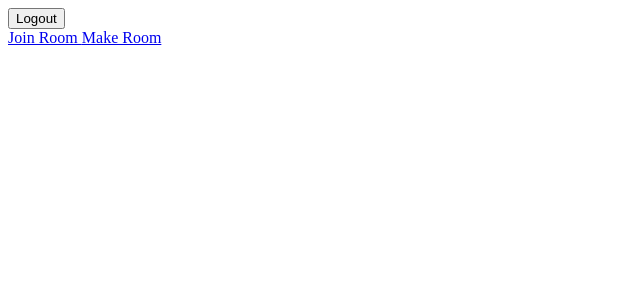
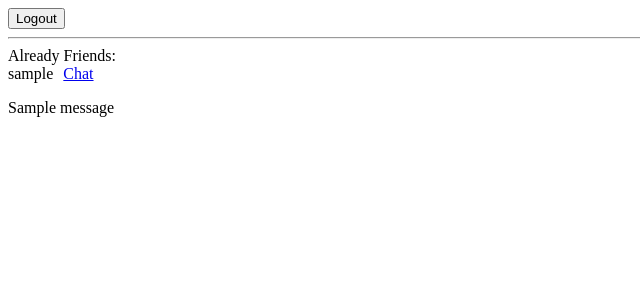
Before and after one commit to Rencell/Websocket-Chat, a Django app: page /chat/ in a window 1280 px wide. Shown: the top 300 px of the page, without its empty margins (0-640 px from the left). Run offline with Django 5.2, Linux system fonts and the light colour scheme; a user stored in the database is signed in; tables that the repository leaves empty hold one stand-in row (values such as "Sample post"); one stand-in notice (Sample message) is shown; some libraries are stand-ins or nearby versions.

Commit message:
Add friend, chat privately

```diff
--- a/chat_project/core/admin.py
+++ b/chat_project/core/admin.py
@@ -1,4 +1,2 @@
 from django.contrib import admin
 from core import models
-
-admin.site.register(models.Room)
--- a/chat_project/core/apps.py
+++ b/chat_project/core/apps.py
@@ -4,3 +4,6 @@ from django.apps import AppConfig
 class CoreConfig(AppConfig):
     default_auto_field = 'django.db.models.BigAutoField'
     name = 'core'
+
+    def ready(self):
+        from . import sender
--- a/chat_project/core/routing.py
+++ b/chat_project/core/routing.py
@@ -2,5 +2,5 @@ from django.urls import path,re_path
 from . import consumer
 
 websocket_urlpatterns = [
-    path('connect/<str:room_slug>', consumer.ChatConsumer.as_asgi()),
+    path('ws/chat/<str:room_slug>/', consumer.ChatConsumer.as_asgi()),
 ]
--- a/chat_project/core/templates/core/index.html
+++ b/chat_project/core/templates/core/index.html
@@ -12,10 +12,40 @@
 <!-- Make join -->
 <!-- Make room -->
 
-    <a href=" {% url 'core_join' %}"> Join Room </a>
-    <a href=" {% url 'core_create' %}"> Make Room </a>
+{% for user in users %}
+
+        {{user.username}}
+
+        <form action="{% url 'core_index' %}" method="post">
+            {% csrf_token %}
+
+            <input type="hidden" name="auth" value="{{ user.id }}">
+            <input type="submit" value="Add Friend">
+        </form>
+
+{% endfor %}
+
+<hr>
+
+Already Friends:
+
+
+{% for friend  in already_friends %}
+
+    <div style="display: flex; gap:10px">
+        {{friend}}
+        <a href="{% url 'core_conversation' friend.id %}">Chat</a>
+    </div>
+
+{% endfor %}
 
 
 
 
+{% if messages %}
+    {% for message in messages %}
+        <p class="alert">{{ message }}</p>
+    {% endfor %}
+{% endif %}
+
 {% endblock %}
--- a/chat_project/core/urls.py
+++ b/chat_project/core/urls.py
@@ -5,8 +5,6 @@ from django.contrib.auth.views import LogoutView
 urlpatterns = [
     path('', views.index.as_view(), name="core_index"),
     path('logout/', LogoutView.as_view(), name='logout'),
-    path('create-room/', views.createRoom.as_view(), name='core_create'),
-    path('join-room/', views.joinRoom, name='core_join'),
-    path('room/<str:slug>', views.room, name='core_tara'),
+    path('<str:param>/conversation', views.conversations.as_view(), name='core_conversation')
 
 ]
--- a/chat_project/core/views.py
+++ b/chat_project/core/views.py
@@ -2,36 +2,81 @@ from django.shortcuts import render, redirect
 from django.views.generic import TemplateView, CreateView, DetailView, ListView
 from django.contrib.auth.mixins import LoginRequiredMixin
 from django.urls import reverse_lazy,reverse
-from core.models import Room, Message
+from Accounts.models import User
+from core.models import Friend, conversation
+from django.db import IntegrityError
+from django.db.models import Subquery, Q
+from django.contrib import messages
 from django.contrib.auth.decorators import login_required
 
-class index(LoginRequiredMixin,TemplateView):
+class index(LoginRequiredMixin,ListView):
+    model = User
+    context_object_name = "users"
     template_name = "core/index.html"
 
 
-class createRoom(LoginRequiredMixin, CreateView):
-    model = Room
-    template_name = "core/create-room.html"
-    fields = ['name']
-    success_url = reverse_lazy("core_index")
+    def get_friends_ids(self):
+        friends = Friend.objects.filter(user1=self.request.user)
 
-    def form_valid(self, form):
-        response = super().form_valid(form)
-        self.object.users.add(self.request.user)
+        if friends.exists():
+            friends = Friend.objects.filter(user1=self.request.user).values_list('user2', flat=True)
+        else:
+            friends = Friend.objects.filter(user2=self.request.user).values_list('user1', flat=True)
 
-        return response
+        return friends
 
-@login_required
-def joinRoom(request):
+    def get_queryset(self):
+        friends = self.get_friends_ids()
+        return User.objects.exclude(id=self.request.user.id).exclude(id__in=Subquery(friends))
 
-    if request.method == "POST":
-        room = request.POST['room']
-        room_query = Room.objects.get(slug=room)
-        return redirect(reverse('core_tara', kwargs={'slug': room_query.slug}))
-    return render(request, 'core/join-room.html')
 
-@login_required
-def room(request, slug):
-    room = Room.objects.get(slug=slug)
-    messages = Message.objects.filter(room=room)
-    return render(request, 'core/real-room.html', {'name': room.name, 'slug': room.slug, 'messages' : messages})
+    def get_context_data(self, **kwargs):
+        context = super().get_context_data(**kwargs)
+        friends = self.get_friends_ids()
+        context['already_friends'] = User.objects.filter(id__in=friends)
+        return context
+
+
+    def post(self, request, *args, **kwargs):
+        action = request.POST.get('auth')
+
+        try:
+            user1 = self.request.user
+            user2 = User.objects.get(id=action)
+            Friend.objects.create(user1=user1, user2=user2)
+        except IntegrityError:
+            messages.error(request, "You are already friends with this user.")
+
+        return redirect('core_index')
+
+
+class conversations(LoginRequiredMixin, ListView):
+
+    model = conversation
+    template_name = 'core/conversation.html'
+
+    def get_queryset(self):
+        param = self.kwargs.get('param')
+        user2 = User.objects.get(id=int(param))
+        friend = Friend.objects.get(Q(user1=self.request.user, user2=user2)
+                                    | Q(user2=self.request.user, user1=user2))
+        queryset = conversation.objects.filter(friend=friend)
+
+        return queryset
+
+
+    def get_context_data(self, **kwargs):
+        context = super().get_context_data(**kwargs)
+
+        param = self.kwargs.get('param')
+
+        user2 = User.objects.get(id=int(param))
+        friend = Friend.objects.get(Q(user1=self.request.user, user2=user2)
+                                    | Q(user2=self.request.user, user1=user2))
+        queryset = conversation.objects.filter(friend=friend)
+
+
+        context['conversations'] = queryset
+        context['param'] = friend.id
+        context['friend'] = param
+        return context
```
Also changed, not shown: chat_project/core/consumer.py (+25 -12 lines), chat_project/core/models.py (+18 -19 lines), chat_project/core/sender.py (added, +10 -0 lines), chat_project/core/templates/core/conversation.html (added, +36 -0 lines), chat_project/core/templates/core/create-room.html (deleted, +0 -13 lines), chat_project/core/migrations/0001_initial.py, chat_project/core/migrations/0002_delete_user.py (deleted), chat_project/core/migrations/0002_friend_unique_friendship.py (added), chat_project/core/migrations/0003_message.py (deleted), chat_project/core/migrations/0004_room_name.py (deleted), chat_project/core/migrations/0005_room_slug.py (deleted). Lines whose indentation alone changed are shown as unchanged.
